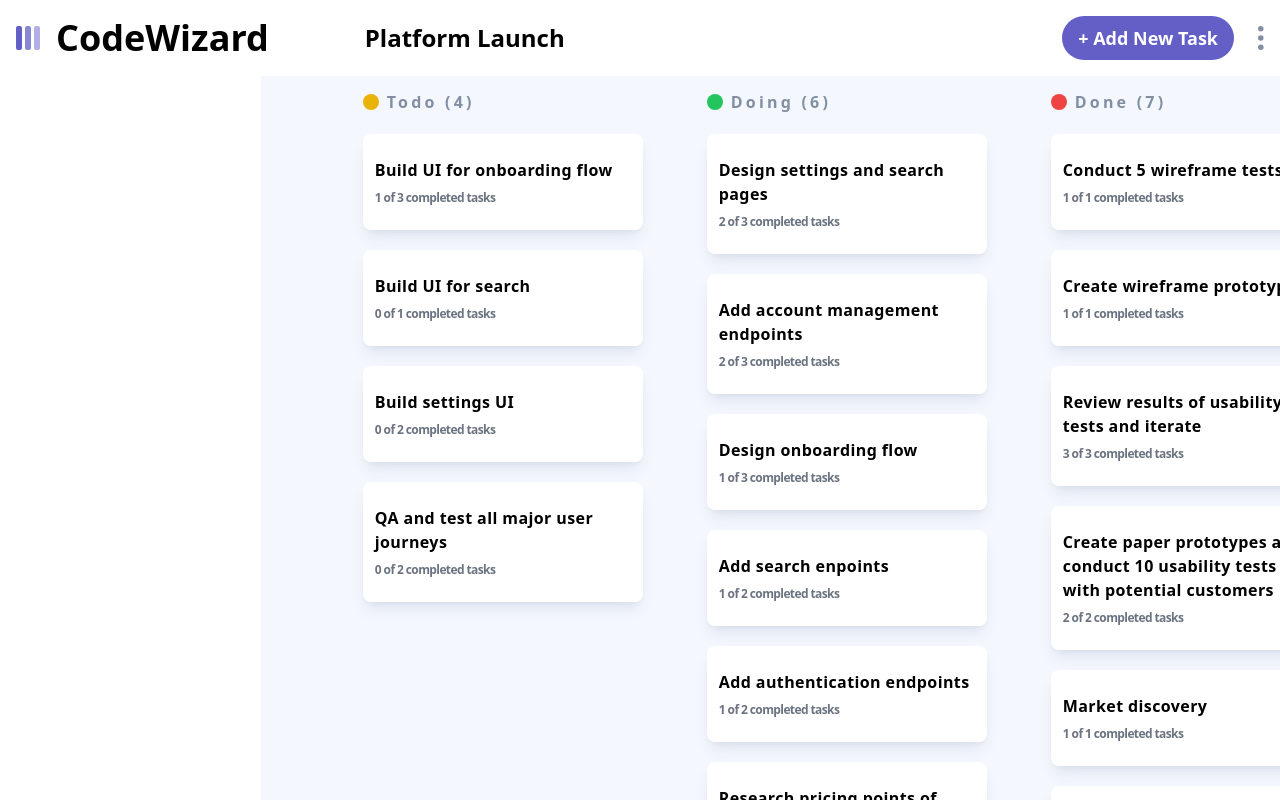
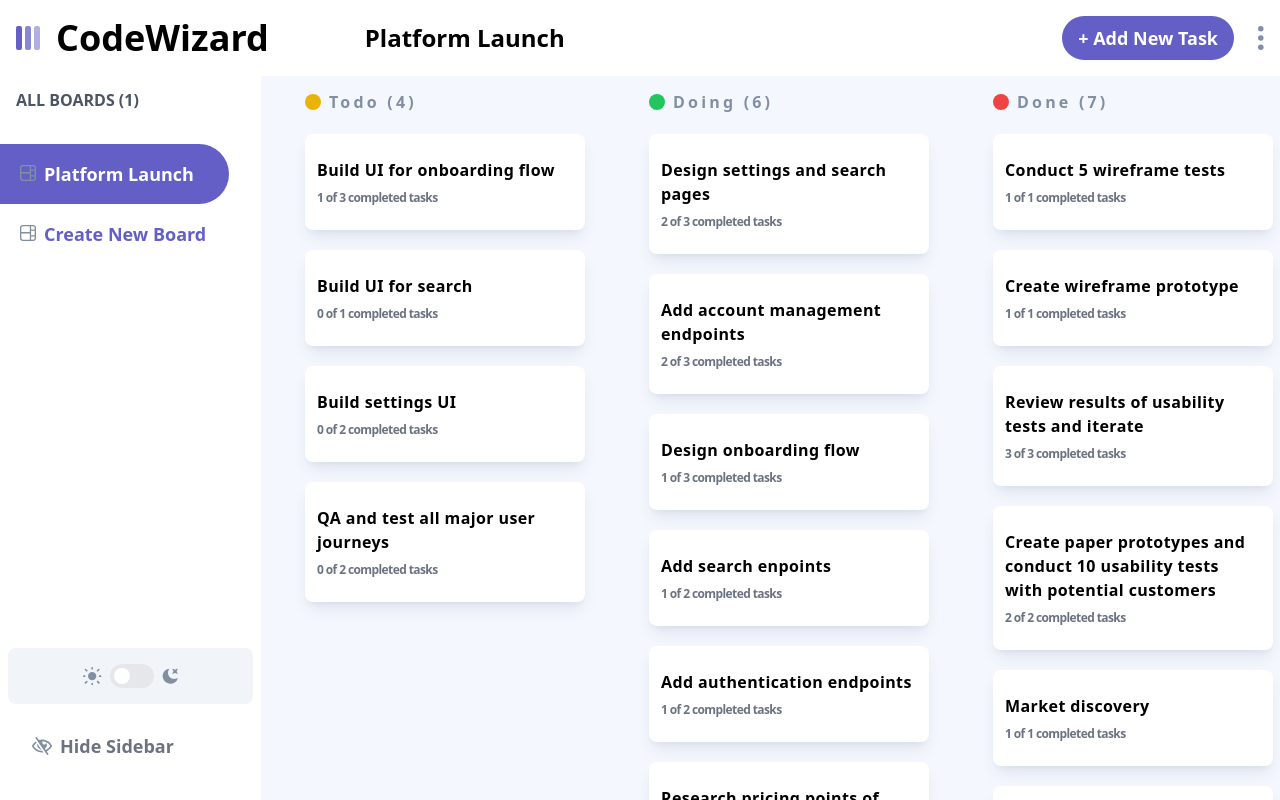
Before and after one commit to Vishwa-ud/CodeWizard, a React (Vite) app in the folder frontend/: page /taskmanagement in a window 1280 px wide. Built offline with nearby package versions, Linux system fonts and the light colour scheme.

Commit message:
Side Bar Component Completed.

```diff
--- a/frontend/src/components/Taskmanagement/SideBar.jsx
+++ b/frontend/src/components/Taskmanagement/SideBar.jsx
@@ -1,8 +1,135 @@
+import { useState } from "react";
+import { useDispatch, useSelector } from "react-redux";
+import { Switch } from "@headlessui/react";
+import boardIcon from "../../assets/icon-board.svg";
+import useDarkMode from "../../hooks/useDarkMode";
+import darkIcon from "../../assets/icon-dark-theme.svg";
+import lightIcon from "../../assets/icon-light-theme.svg";
 
-function SideBar() {
+import showSidebarIcon from "../../assets/icon-show-sidebar.svg";
+import hideSidebarIcon from "../../assets/icon-hide-sidebar.svg";
+
+import boardsSlice from "../../redux/boardsSlice";
+import AddEditBoardModal from "../../modals/AddEditBoardModal";
+
+function Sidebar({ isSideBarOpen, setIsSideBarOpen }) {
+  const dispatch = useDispatch();
+  const [isBoardModalOpen, setIsBoardModalOpen] = useState(false);
+  const [colorTheme, setTheme] = useDarkMode();
+  const [darkSide, setDarkSide] = useState(
+    colorTheme === "light" ? true : false
+  );
+
+  const toggleDarkMode = (checked) => {
+    setTheme(colorTheme);
+    setDarkSide(checked);
+  };
+
+  const boards = useSelector((state) => state.boards);
+
+  const toggleSidebar = () => {
+    setIsSideBarOpen((curr) => !curr);
+  };
+
   return (
-    <div>SideBar</div>
-  )
+    <div>
+      <div
+        className={
+          isSideBarOpen
+            ? `min-w-[261px] bg-white dark:bg-[#2b2c37]  fixed top-[72px] h-screen  items-center left-0 z-20`
+            : ` bg-[#635FC7] dark:bg-[#2b2c37] dark:hover:bg-[#635FC7] top-auto bottom-10 justify-center items-center hover:opacity-80 cursor-pointer  p-0 transition duration-300 transform fixed felx w-[56px] h-[48px] rounded-r-full  `
+        }
+      >
+        <div>
+          {/* reWrite modal  */}
+
+          {isSideBarOpen && (
+            <div className=" bg-white  dark:bg-[#2b2c37]    w-full   py-4 rounded-xl">
+              <h3 className=" dark:text-gray-300 text-gray-600 font-semibold mx-4 mb-8 ">
+                ALL BOARDS ({boards?.length})
+              </h3>
+
+              <div className="  dropdown-borad flex flex-col h-[70vh]  justify-between ">
+                <div>
+                  {boards.map((board, index) => (
+                    <div
+                      className={` flex items-baseline space-x-2 px-5 mr-8 rounded-r-full duration-500 ease-in-out py-4 cursor-pointer hover:bg-[#635fc71a] hover:text-[#635fc7] dark:hover:bg-white dark:hover:text-[#635fc7] dark:text-white  ${
+                        board.isActive &&
+                        " bg-[#635fc7] rounded-r-full text-white mr-8 "
+                      } `}
+                      key={index}
+                      onClick={() => {
+                        dispatch(boardsSlice.actions.setBoardActive({ index }));
+                      }}
+                    >
+                      <img src={boardIcon} className="  filter-white  h-4 " />{" "}
+                      <p className=" text-lg font-bold ">{board.name}</p>
+                    </div>
+                  ))}
+
+                  <div
+                    className=" flex  items-baseline space-x-2  mr-8 rounded-r-full duration-500 ease-in-out cursor-pointer text-[#635fc7] px-5 py-4 hover:bg-[#635fc71a] hover:text-[#635fc7] dark:hover:bg-white  "
+                    onClick={() => {
+                      setIsBoardModalOpen(true);
+                    }}
+                  >
+                    <img src={boardIcon} className="   filter-white  h-4 " />
+                    <p className=" text-lg font-bold  ">Create New Board </p>
+                  </div>
+                </div>
+
+                <div className=" mx-2  p-4 relative space-x-2 bg-slate-100 dark:bg-[#20212c] flex justify-center items-center rounded-lg">
+                  <img src={lightIcon} alt="sun indicating light mode" />
+
+                  <Switch
+                    checked={darkSide}
+                    onChange={toggleDarkMode}
+                    className={`${
+                      darkSide ? "bg-[#635fc7]" : "bg-gray-200"
+                    } relative inline-flex h-6 w-11 items-center rounded-full`}
+                  >
+                    <span
+                      className={`${
+                        darkSide ? "translate-x-6" : "translate-x-1"
+                      } inline-block h-4 w-4 transform rounded-full bg-white transition`}
+                    />
+                  </Switch>
+
+                  <img src={darkIcon} alt="moon indicating dark mode" />
+                </div>
+              </div>
+            </div>
+          )}
+
+          {/* Sidebar hide/show toggle */}
+          {isSideBarOpen ? (
+            <div
+              onClick={() => toggleSidebar()}
+              className=" flex  items-center mt-2  absolute bottom-16  text-lg font-bold  rounded-r-full hover:text-[#635FC7] cursor-pointer mr-6 mb-8 px-8 py-4 hover:bg-[#635fc71a] dark:hover:bg-white  space-x-2 justify-center  my-4 text-gray-500 "
+            >
+              <img
+                className=" min-w-[20px]"
+                src={hideSidebarIcon}
+                alt=" side bar show/hide"
+              />
+              {isSideBarOpen && <p> Hide Sidebar </p>}
+            </div>
+          ) : (
+            <div className=" absolute p-5  " onClick={() => toggleSidebar()}>
+              <img src={showSidebarIcon} alt="showSidebarIcon" />
+            </div>
+          )}
+        </div>
+      </div>
+
+      {isBoardModalOpen && (
+        <AddEditBoardModal
+          type="add"
+          setIsBoardModalOpen={setIsBoardModalOpen}
+        />
+      )}
+    </div>
+  );
 }
 
-export default SideBar
+export default Sidebar;
```
